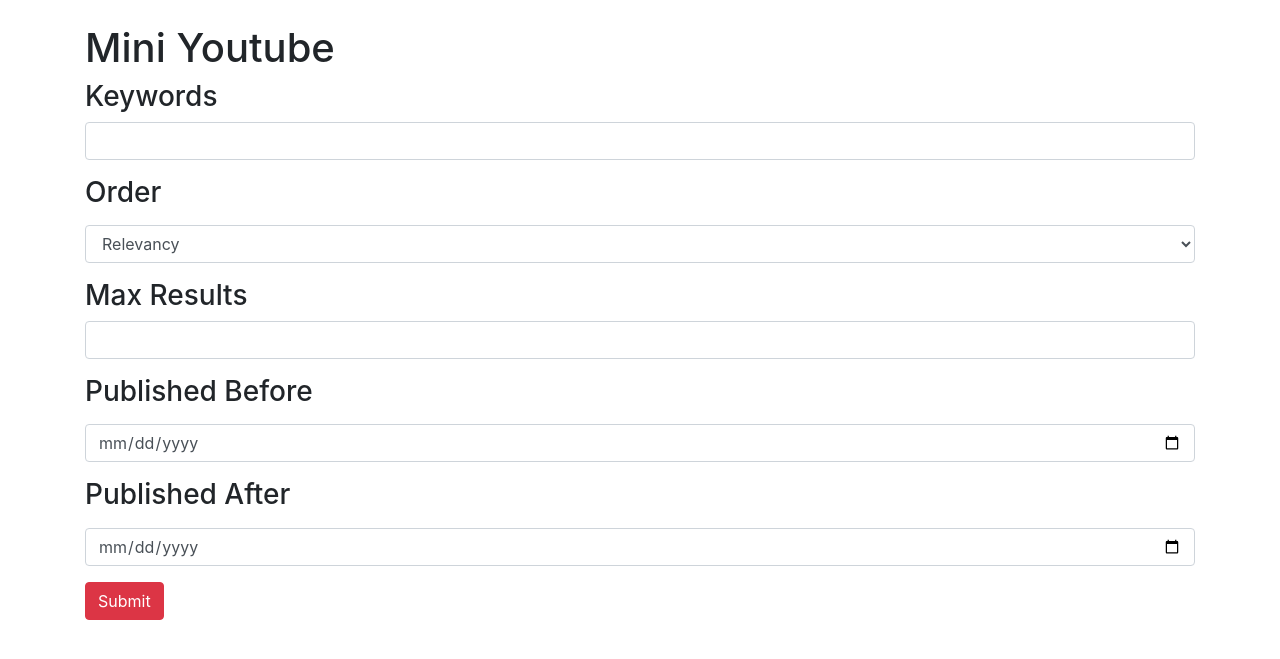
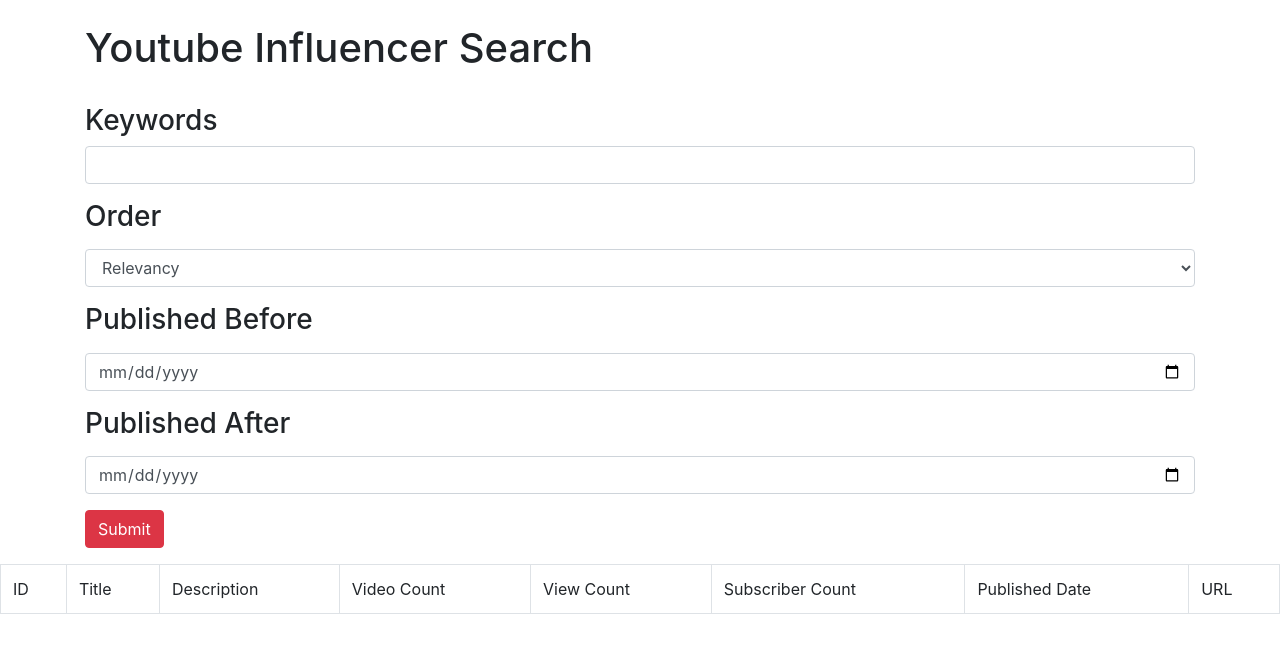
Before and after one commit to anjiewang/youtube-influencer-search, a Flask app: page / in a window 1280 px wide. Shown: the top 659 px of the page. Run offline with Flask 2, Linux system fonts and the light colour scheme; some libraries are stand-ins or nearby versions.

Commit message:
added in querying channel data and fetching via ajax to display in results table in homepage

```diff
--- a/server.py
+++ b/server.py
@@ -1,5 +1,4 @@
-from flask import Flask, render_template
-from flask import request
+from flask import Flask, render_template, request, jsonify
 import requests
 import json
 from youtube import YoutubeVideoData
@@ -37,15 +36,16 @@
     elif order == "View Count (Highest to Lowest)":
         order = "viewCount"
 
-    max_results = request.args.get("max_results")
-    if max_results == "":
-        max_results = 25
+    # max_results = request.args.get("max_results")
+    # if max_results == "":
+    #     max_results = 25
 
 
 
-    kw_search = YoutubeVideoData(API_KEY, query, max_results, order, published_after, published_before)
+    kw_search = YoutubeVideoData(API_KEY, query, order, published_after, published_before)
+    channel_data = kw_search.get_youtube_data()
 
-    return str(kw_search.get_youtube_videos())
+    return jsonify({"channels":channel_data})
 
 
 if __name__ == "__main__":
--- a/static/videos.js
+++ /dev/null
@@ -1,21 +0,0 @@
-$('#search-form').on('submit', (evt) => {
-    evt.preventDefault();
-
-    // TODO: Serialize this if you have time
-    const formData = {
-      keywords: $('#keywords').val(),
-      order: $('#order').val(),
-      max_results: $('#max-results').val(),
-      published_before: $('#published-before').val(),
-      published_after: $('#published-after').val()
-
-    };
-
-    // Send formData to the server (becomes a query string)
-    $.get('/api/search', formData, (res) => {
-      // Display response from the server
-      $('#results').text(res)
-    });
-  });
-
-  console.log("done")
--- a/templates/main.html
+++ b/templates/main.html
@@ -17,10 +17,11 @@
 <body>
 <div class="container">
     <br>
-    <h1>Mini Youtube</h1>
+    <h1>Youtube Influencer Search</h1>
+    <br>
     <form id="search-form">
         <div class="form-group">
-            <h3>Keywords</h3> <input type="text" class="form-control" id="keywords" name="search">
+            <h3>Keywords</h3> <input type="text" class="form-control" id="keywords" name="search" required>
         </div>
 
         <div class="form-group">
@@ -32,10 +33,6 @@
               <option>View Count (Highest to Lowest)</option>
             </select>
           </div>
-
-        <div class="form-group">
-            <h3>Max Results</h3> <input type="text" class="form-control" id="max-results" name="max_results">
-        </div>
 
         <div class="form-group">
             <label for="published-before"><h3>Published Before</h3></label>
@@ -52,7 +49,24 @@
         </div>
 </div>
 
-<span id="results"></span>
+<div id="results"></div>
+
+<div class="table-responsive">
+
+    <table class="table table-bordered" id="results-table">
+    <tr>
+        <td>ID</td>
+        <td>Title</td>
+        <td>Description</td>
+        <td>Video Count</td>
+        <td>View Count</td>
+        <td>Subscriber Count</td>
+        <td>Published Date</td>
+        <td>URL</td>
+    </tr>
+
+    </table>
+</div>
 
 <div class="row">
     <div class="col-md-12">
@@ -61,6 +75,6 @@
     </div>
 </div>
 
-<script src="/static/videos.js"></script>
+<script src="/static/channels.js"></script>
 </body>
 </html>
```
Also changed, not shown: youtube.py (+33 -28 lines).
